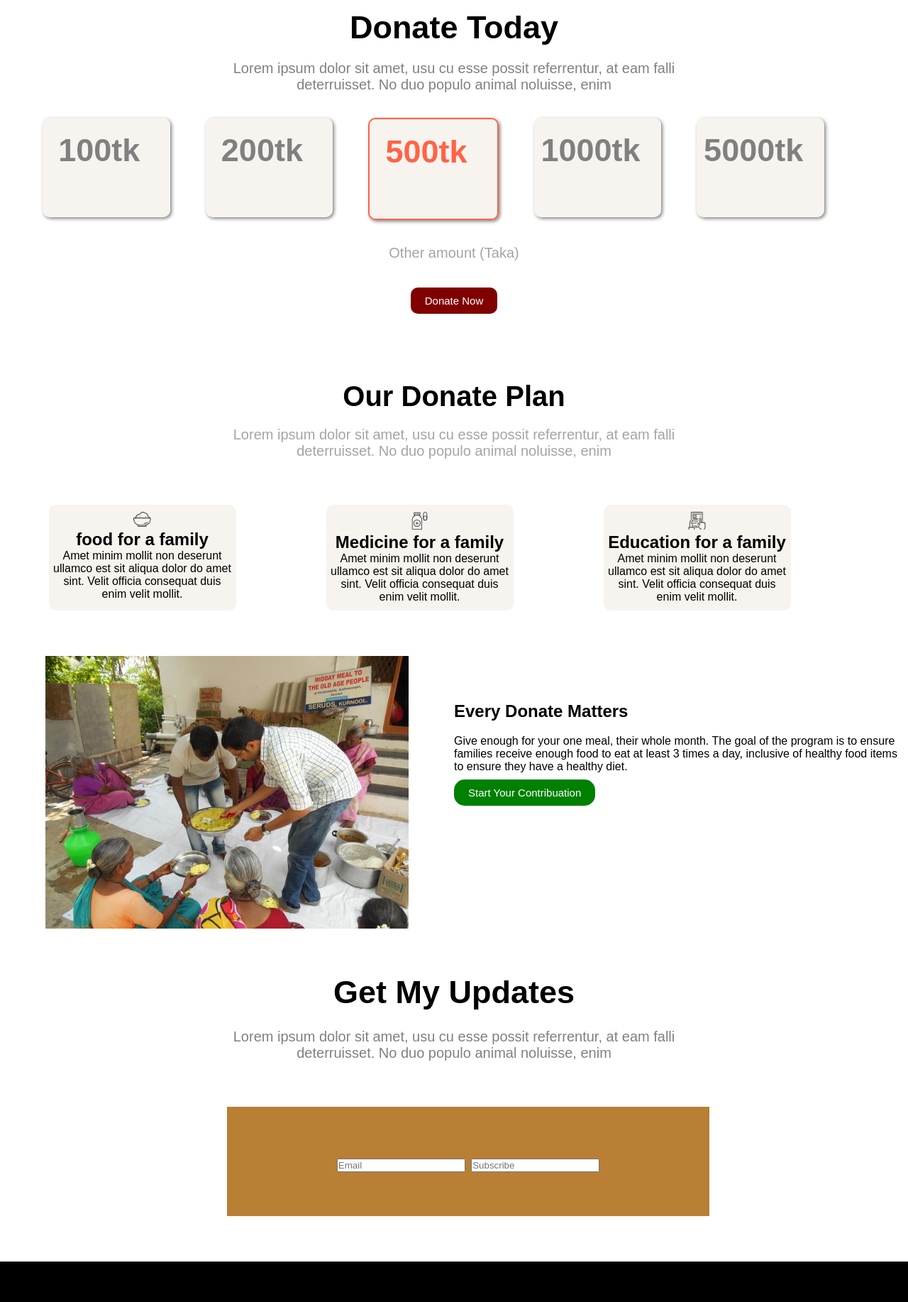
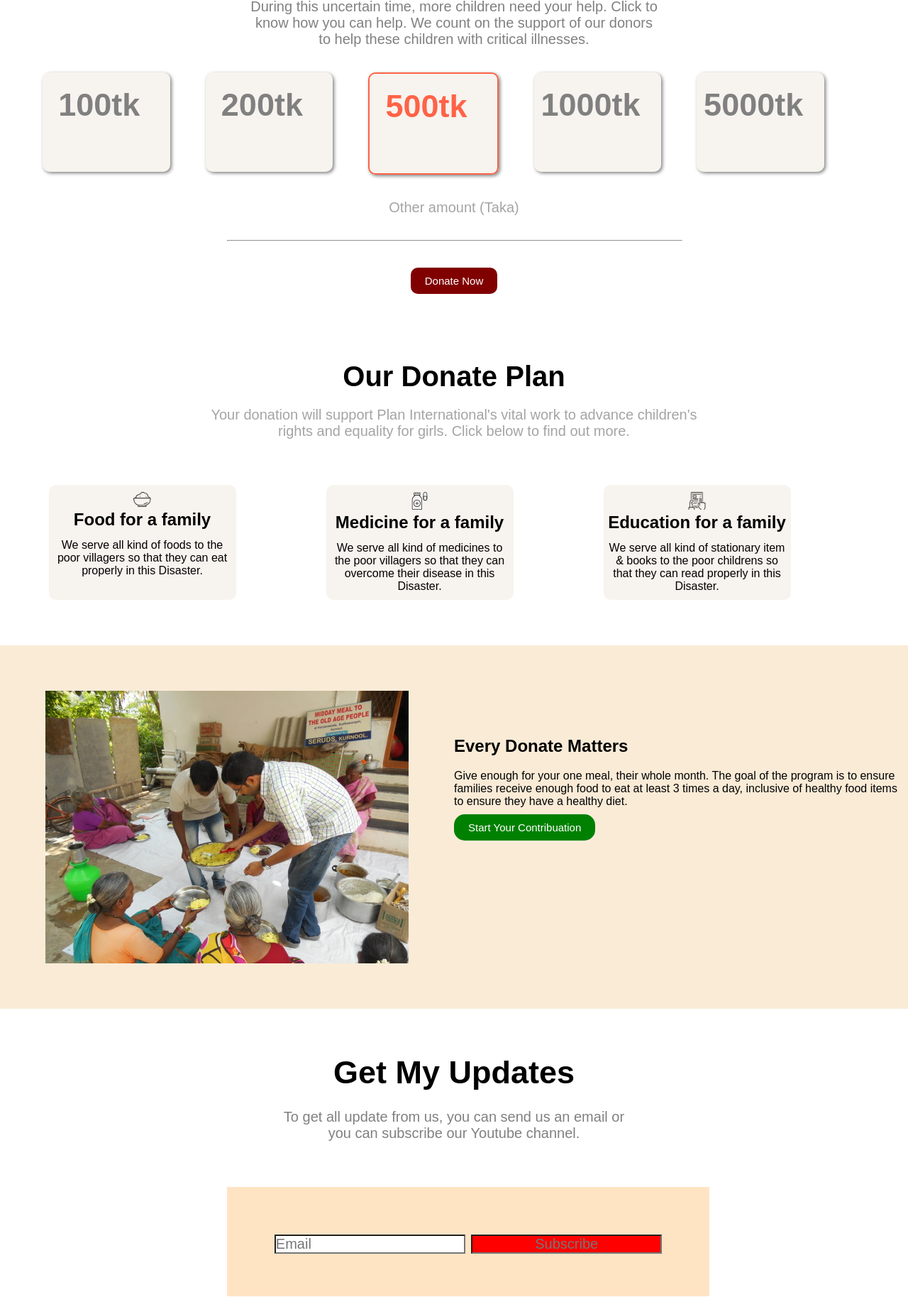
Before and after one commit to FA59/donate-today-main, a plain HTML site: page index.html in a window 1280 px wide. Shown: the part 946-2780 px from the top of the page at 71% size. Drawn offline with Linux system fonts and the light colour scheme.

Commit message:
new code added

```diff
--- a/index.html
+++ b/index.html
@@ -9,15 +9,13 @@
   </head>
   <body>
     <section>
-      <div>
+      <div class="hero-class">
         <img src="./images/donation13.jpg" alt="" />
         <div class="hero">
-          <h1>Let’s Help Those Who Are</h1>
-          <h1>More In Need</h1>
+          <h1>Do something incredible</h1>
+          <h1 class="today">today</h1>
           <p class="first-para">
-            Lorem ipsum dolor sit amet, usu cu esse possit referrentur, at eam
-            falli <br />
-            deterruisset. No duo populo animal noluisse, enim
+            Online fundraising for the people and charities you love. <br />
           </p>
           <a class="first-button" target="_blank" href="">Donate Now</a>
         </div>
@@ -28,9 +26,10 @@
       <div>
         <h1>Donate Today</h1>
         <p class="second-para">
-          Lorem ipsum dolor sit amet, usu cu esse possit referrentur, at eam
-          falli <br />
-          deterruisset. No duo populo animal noluisse, enim
+          During this uncertain time, more children need your help. Click to
+          <br />
+          know how you can help. We count on the support of our donors <br />
+          to help these children with critical illnesses. <br />
         </p>
       </div>
       <div class="main-box">
@@ -53,41 +52,43 @@
 
       <p class="third-para">Other amount (Taka)</p>
       <br />
+      <hr />
+      <br />
       <a class="second-button" target="_blank" href="">Donate Now</a>
     </section>
 
     <section>
       <h1 class="donate-plan">Our Donate Plan</h1>
       <p class="third-para">
-        Lorem ipsum dolor sit amet, usu cu esse possit referrentur, at eam falli
-        <br />
-        deterruisset. No duo populo animal noluisse, enim
+        Your donation will support Plan International's vital work to advance
+        children's <br />
+        rights and equality for girls. Click below to find out more.
       </p>
       <div class="constant-main">
         <div class="constant-div">
           <img class="food" src="./icons/food.png" alt="" />
-          <h2>food for a family</h2>
-          <p>
-            Amet minim mollit non deserunt ullamco est sit aliqua dolor do amet
-            sint. Velit officia consequat duis enim velit mollit.
+          <h2>Food for a family</h2>
+          <p style="padding-top: 5%">
+            We serve all kind of foods to the poor villagers so that they can
+            eat properly in this Disaster.
           </p>
         </div>
 
         <div class="constant-div">
           <img class="food" src="./icons/medicine.svg" alt="" />
           <h2>Medicine for a family</h2>
-          <p>
-            Amet minim mollit non deserunt ullamco est sit aliqua dolor do amet
-            sint. Velit officia consequat duis enim velit mollit.
+          <p style="padding-top: 5%">
+            We serve all kind of medicines to the poor villagers so that they
+            can overcome their disease in this Disaster.
           </p>
         </div>
 
         <div class="constant-div">
           <img class="food" src="./icons/Frame-1.png" alt="" />
           <h2>Education for a family</h2>
-          <p>
-            Amet minim mollit non deserunt ullamco est sit aliqua dolor do amet
-            sint. Velit officia consequat duis enim velit mollit.
+          <p style="padding-top: 5%">
+            We serve all kind of stationary item & books to the poor childrens
+            so that they can read properly in this Disaster.
           </p>
         </div>
       </div>
@@ -114,20 +115,20 @@
       <p
         style="font-size: 20px; text-align: center; margin-top: 2%; color: gray"
       >
-        Lorem ipsum dolor sit amet, usu cu esse possit referrentur, at eam falli
+        To get all update from us, you can send us an email or
         <br />
-        deterruisset. No duo populo animal noluisse, enim
+        you can subscribe our Youtube channel.
       </p>
       <div class="form">
         <form action="">
-          <input placeholder="Email" type="Email" />
-          <input placeholder="Subscribe" type="Text" />
+          <input class="email" placeholder="Email" type="Email" />
+          <input class="subscribe" placeholder="Subscribe" type="Text" />
         </form>
       </div>
     </section>
   </body>
   <footer>
     <h1>Be Kind</h1>
-    <p style="margin-top: 2%; color: gray">Donate Foods, Save lives</p>
+    <p style="margin-top: 2%; color: gray">Donate Money, Save lives</p>
   </footer>
 </html>
--- a/style.css
+++ b/style.css
@@ -6,10 +6,16 @@ body{
     font-family: 'Poppins', sans-serif;
     margin: 0;
 }
+.today{
+    color: orange;
+}
 img{
     width: 100%;
 
 
+}
+.hero-class{
+    margin-top: -5%;
 }
 .hero{
     margin-top: -40%;
@@ -76,7 +82,10 @@ img{
     padding-top: 20px;
     text-align: center;
 }
-
+hr{
+    width: 50%;
+    margin-left: 25%;
+}
 .second-button{
     background-color: maroon;
     text-decoration: none;
@@ -119,11 +128,16 @@ img{
 }
 .donate{
     width: 40%;
+
     padding-top: 5%;
     margin-left: 5%;
+
 }
 .donate-matters{
     display: flex;
+    background-color:antiquewhite;
+    margin-top: 5%;
+    padding-bottom: 5%;
 
 }
 .donate-text{
@@ -150,10 +164,25 @@ img{
     margin-left: 25%;
     margin-top: 5%;
     height: 5%;
-    background-color: rgb(184, 127, 53);
+    background-color:bisque;
     padding: 60px 20px;
     size: 3rem;
     margin-bottom: 5%;
+}
+.email{
+    font: 700;
+    font-size: 20px;
+    color: white;
+    background-color: white;
+    text-align: justify;
+
+}
+.subscribe{
+    font: 700;
+    font-size: 20px;
+    color: black;
+    background-color: Red;
+    text-align: center;
 }
 footer{
     width: 100%;
@@ -161,4 +190,5 @@ footer{
     padding: 60px 40px;
     color: white;
     text-align: center;
+    font-family: 'Courier New', Courier, monospace;
 }
```
